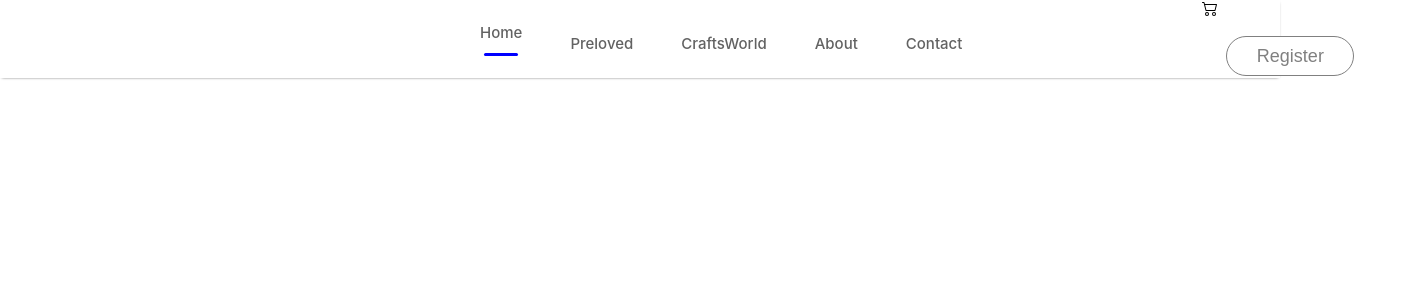
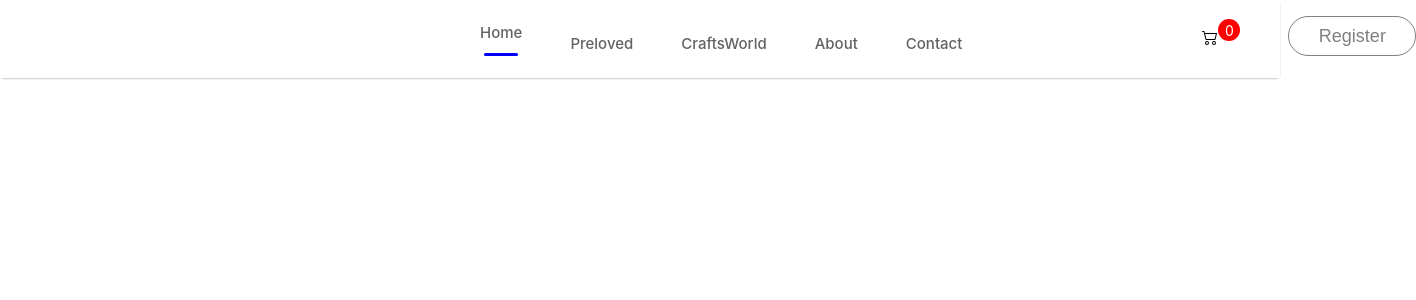
Before and after one commit to disara7/UniStore-web-project, a React (Create React App) app: page / in a window 1280 px wide. Shown: the top 300 px of the page, 1416 px wide, since content can reach past the window. Built offline with nearby package versions, Linux system fonts and the light colour scheme.

Commit message:
nav bar completed

```diff
--- a/src/Components/Nav/nav.css
+++ b/src/Components/Nav/nav.css
@@ -57,3 +57,33 @@ button {
     margin-top: 1rem;
     margin-left: 1.5rem;
 }
+
+button:active {
+    background: blue;
+}
+
+.cart-count {
+    width: 22px;
+    height: 22px;
+    display: flex;
+    justify-content: center;
+    align-items: center;
+    margin-top: 1.2rem;
+    margin-right: 1.5rem;
+    margin-left: 1rem;
+    border-radius: 11px;
+    font-size: 14px;
+    background: red;
+    color: white;
+}
+
+.icon-style {
+    margin-right: -3.5rem;
+    margin-top: 1.8rem;
+}
+
+.nav-button {
+    display: flex;
+    margin-right: 6rem;
+
+}
--- a/src/Components/Nav/nav.jsx
+++ b/src/Components/Nav/nav.jsx
@@ -1,24 +1,30 @@
-import './nav.css'
-import { BsCart2 } from "react-icons/bs";
-
-import React from 'react'
+import React, { useState } from 'react';
+import { BsCart2 } from 'react-icons/bs';
+import './nav.css';
 
 const Nav = () => {
+  const [menu, setMenu] = useState('Home');
+
   return (
     <div className="nav-menu">
-        <ul className="nav-list">
-            <li>Home <hr /></li>
-            <li>Preloved</li>
-            <li>CraftsWorld</li>
-            <li>About</li>
-            <li>Contact</li>
-        </ul>
-        <div className="nav-button">
-            <a><BsCart2 /></a>
-            <button>Register</button>
-        </div>
+      <ul className="nav-list">
+        <li onClick={() => setMenu('Home')}>Home {menu === 'Home' ? <hr /> : <></>}</li>
+        <li onClick={() => setMenu('Preloved')}>Preloved {menu === 'Preloved' ? <hr /> : <></>}</li>
+        <li onClick={() => setMenu('CraftsWorld')}>CraftsWorld {menu === 'CraftsWorld' ? <hr /> : <></>}</li>
+        <li onClick={() => setMenu('About')}>About {menu === 'About' ? <hr /> : <></>}</li>
+        <li onClick={() => setMenu('Contact')}>Contact {menu === 'Contact' ? <hr /> : <></>}</li>
+      </ul>
+      <div className="nav-button">
+        <a>
+          <div className="icon-style">
+            <BsCart2 />
+          </div>
+        </a>
+        <div className="cart-count">0</div>
+        <button>Register</button>
+      </div>
     </div>
-  )
-}
+  );
+};
 
-export default Nav
+export default Nav;
```
Also changed, not shown: src/Components/Assets/craftsworld.png (added), src/Components/Assets/preloved.png (added).
